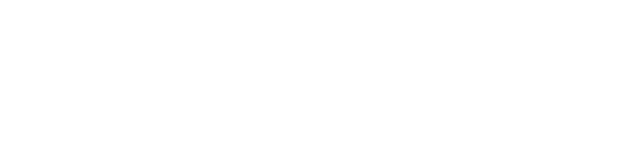
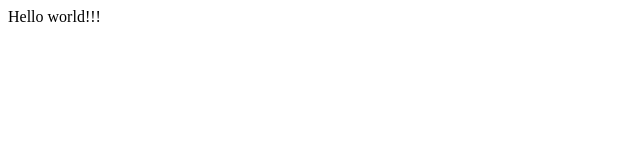
Before and after one commit to maharvladyslav/new, a plain HTML site: page index.html in a window 1280 px wide. Shown: the whole page, without its empty margins (0-640 px from the left). Drawn offline with Linux system fonts and the light colour scheme.

Commit message:
Update index.html
Додали напис Hello world

```diff
--- a/index.html
+++ b/index.html
@@ -6,5 +6,7 @@
     <meta name="viewport" content="width=device-width, initial-scale=1.0" />
     <title>Document</title>
   </head>
-  <body></body>
+  <body>
+    Hello world!!!
+  </body>
 </html>
```
